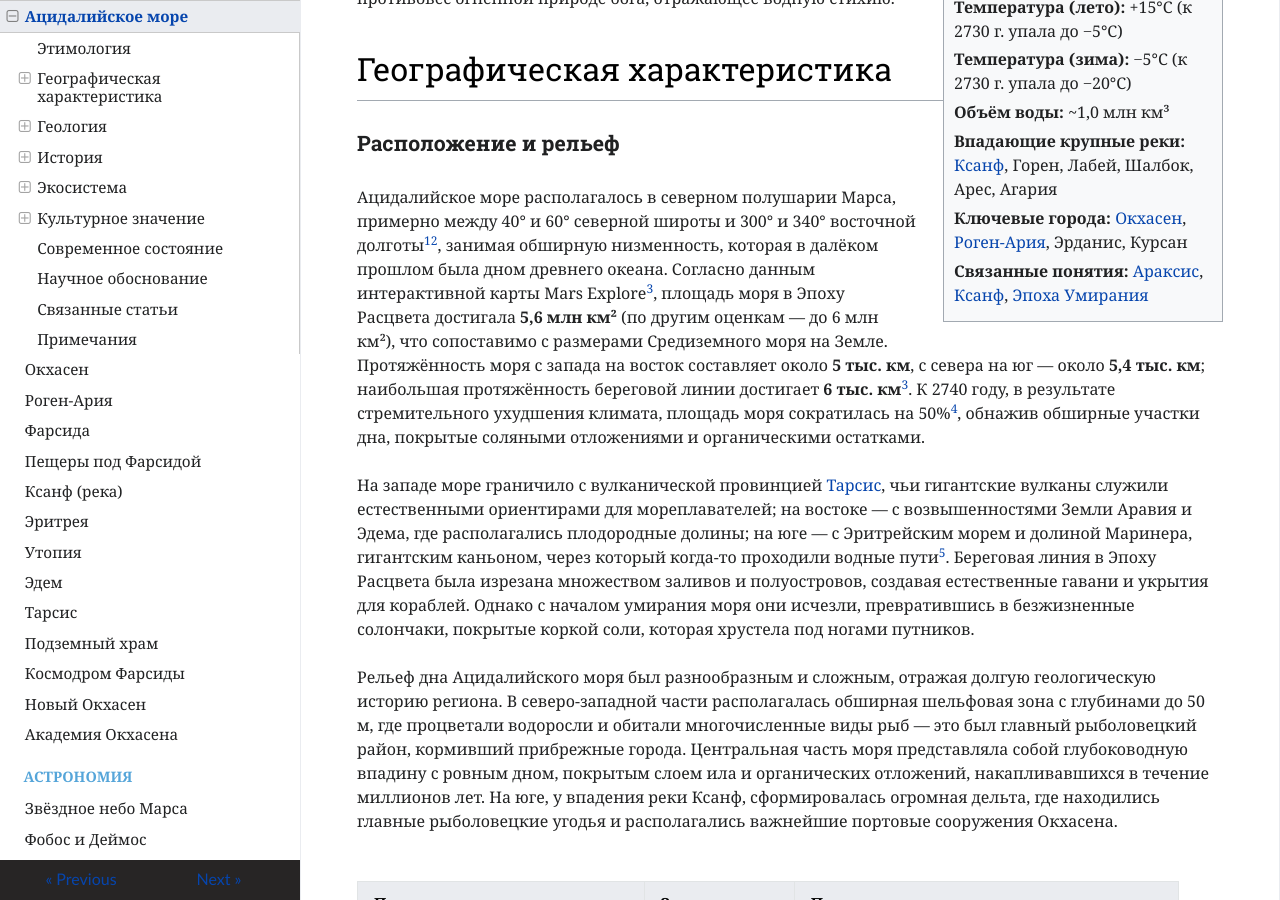
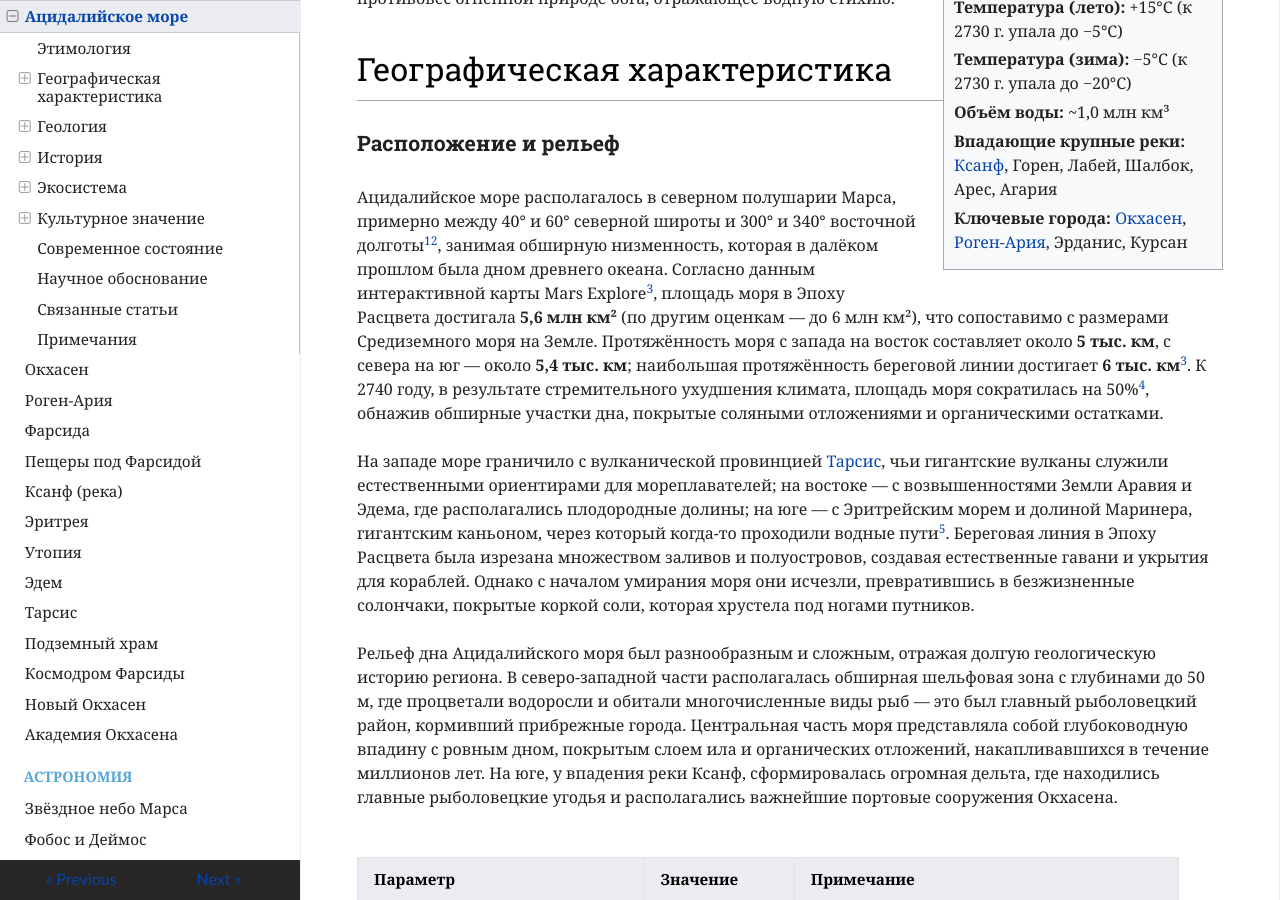
Before and after one commit to ivanhohlov14-bit/mars-encyclopedia, an MkDocs documentation site: the page built from docs/geography/acidalia-sea.md, in a window 1280 px wide and 900 px high, scrolled down 1000 px. Built offline with MkDocs 1.6.1, drawn with Linux system fonts in a browser that asks for light colours; nearby versions of some CDN libraries.

Commit message:
Update acidalia-sea.md

```diff
--- a/docs/geography/acidalia-sea.md
+++ b/docs/geography/acidalia-sea.md
@@ -25,7 +25,6 @@
   <p><b>Объём воды:</b> ~1,0 млн км³</p>
   <p><b>Впадающие крупные реки:</b> <a href="ksanf-river.md">Ксанф</a>, Горен, Лабей, Шалбок, Арес, Агария</p>
   <p><b>Ключевые города:</b> <a href="okhasen.md">Окхасен</a>, <a href="rogen-aria.md">Роген-Ария</a>, Эрданис, Курсан</p>
-  <p><b>Связанные понятия:</b> <a href="araksis.md">Араксис</a>, <a href="ksanf-monster.md">Ксанф</a>, <a href="epokha-umiraniya.md">Эпоха Умирания</a></p>
 </div>
 
 **Ацидалийское море** (лат. *Mare Acidalium*, марс. *Ākha Thal* — «Вода-море») — крупнейший водоём Марса в Эпоху Умирания, занимавший центральную часть северного полушария планеты. Море входит в бассейн Мирового марсианского океана, соединяясь с ним через систему проливов и каналов. С запада в море вдаётся залив **Горен**, расположенный на плато Темпе; с южной стороны море омывает залив Ульян, находящийся близ города Окхасен в устье реки Ксанф. С востока в море глубоко врезается полуостров с лесом голосеменных растений **Моав**. Ацидалийское море выступает не только как географический объект, но и как символ уходящей жизни, колыбель марсианской цивилизации и главный свидетель её гибели. По поверхности Ацидалийского моря проходит водная граница между государствами Аркадия, Утопией и Эдемом. Согласно табличкам [Хевсура](hevsur.md), именно на его берегах были основаны первые города — [Окхасен](okhasen.md), Эрданис, Роген-Ария и Курсан, — и именно в его замерзающие воды смотрели последние марсиане перед отлётом к [Земле](earth.md).
```
